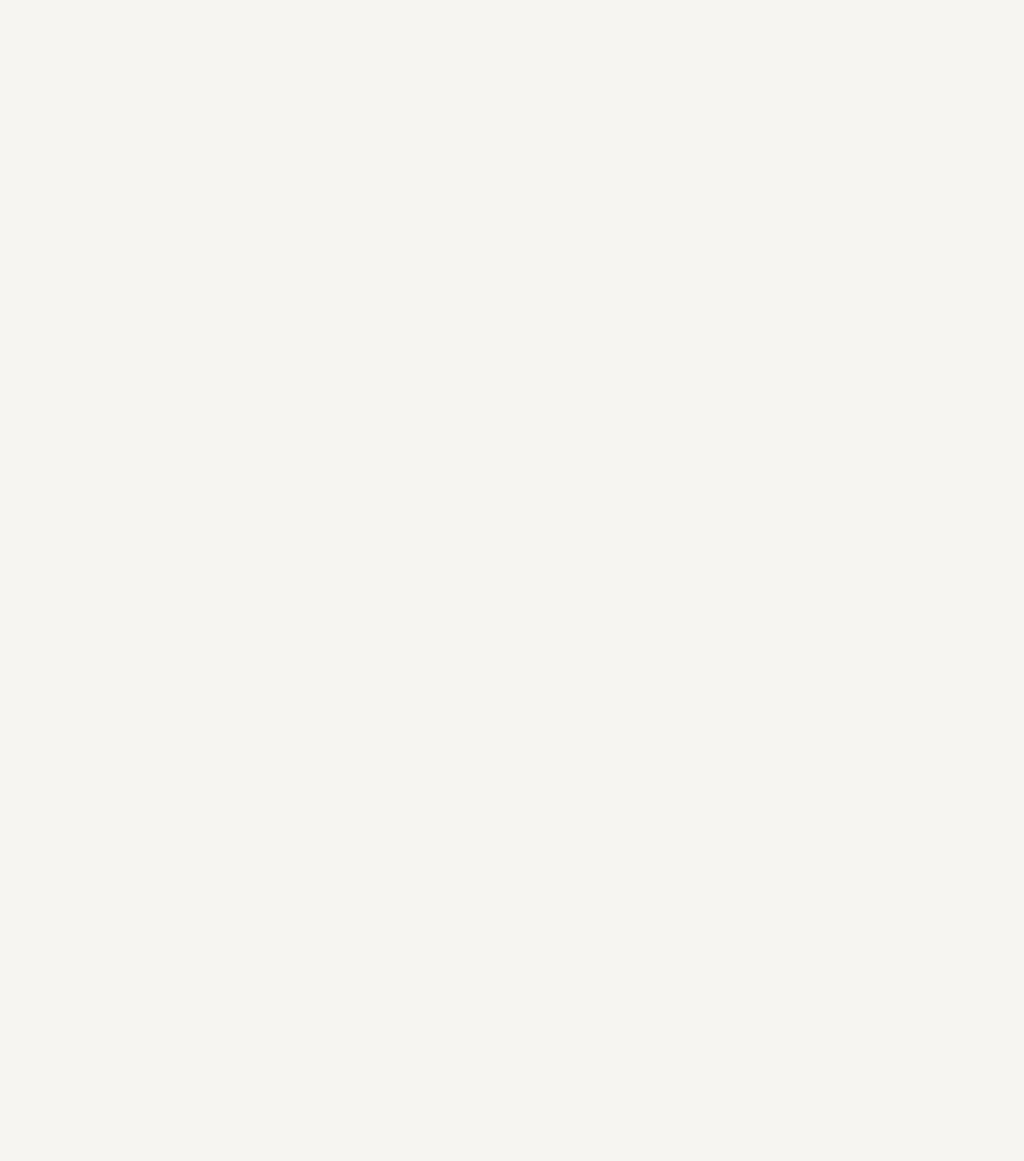
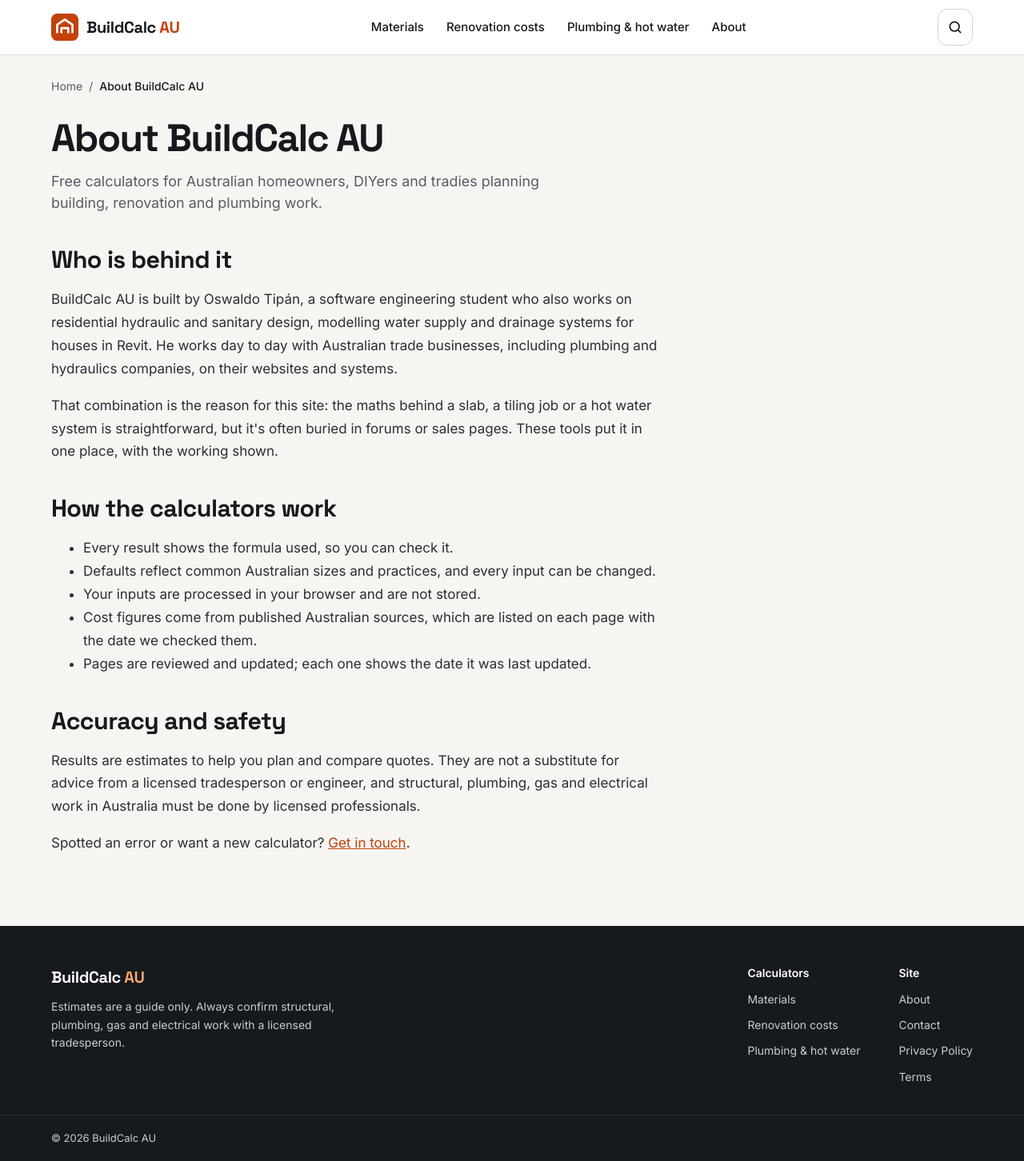
Before and after one commit to ImaGaf/ConstructionTools, an Astro site: page /about in a window 1280 px wide. Before the commit this address had no page. Shown: the whole page at 80% size. Before the commit the page ends 800 px from the top, so only its background shows below. Built offline with nearby package versions, Linux system fonts and the light colour scheme; Astro itself is replaced by a stand-in of ours.

Commit message:
Restore About and Contact pages with real contact email
Co-Authored-By: Claude Opus 5.5 <noreply@anthropic.com>
Claude-Session: https://claude.ai/code/session_01Lk4mhGFSwM5YKZ5PgkZtmF

```diff
--- a/src/layouts/Base.astro
+++ b/src/layouts/Base.astro
@@ -87,6 +87,7 @@ const schemas = schema ? (Array.isArray(schema) ? schema : [schema]) : [];
           {CATEGORIES.map((c) => (
             <a href={`/${c.slug}/`} aria-current={section === c.slug ? 'page' : undefined}>{c.name}</a>
           ))}
+          <a href="/about/">About</a>
         </nav>
         <div class="header-actions">
           <a class="btn icon-btn" href="/#calculators" aria-label="Find a calculator"><Icon name="search" size={20} /></a>
@@ -94,6 +95,8 @@ const schemas = schema ? (Array.isArray(schema) ? schema : [schema]) : [];
             <summary class="btn icon-btn" aria-label="Menu"><Icon name="menu" size={20} /></summary>
             <nav class="panel" aria-label="Mobile">
               {CATEGORIES.map((c) => <a href={`/${c.slug}/`}>{c.name}</a>)}
+              <a href="/about/">About</a>
+              <a href="/contact/">Contact</a>
             </nav>
           </details>
         </div>
@@ -117,6 +120,8 @@ const schemas = schema ? (Array.isArray(schema) ? schema : [schema]) : [];
           </div>
           <div>
             <strong>Site</strong>
+            <a href="/about/">About</a>
+            <a href="/contact/">Contact</a>
             <a href="/privacy-policy/">Privacy Policy</a>
             <a href="/terms/">Terms</a>
           </div>
--- a/src/layouts/CalculatorLayout.astro
+++ b/src/layouts/CalculatorLayout.astro
@@ -61,7 +61,7 @@ const schema = [
     inLanguage: 'en-AU',
     dateModified: updated,
     offers: { '@type': 'Offer', price: '0', priceCurrency: 'AUD' },
-    author: { '@type': 'Person', name: SITE.author.name, jobTitle: SITE.author.role },
+    author: { '@type': 'Person', name: SITE.author.name, jobTitle: SITE.author.role, url: new URL(SITE.author.url, Astro.site).href },
     publisher: { '@type': 'Organization', name: SITE.name, url: homeUrl },
   },
   {
@@ -93,7 +93,7 @@ const schema = [
     <p class="lede">{lede}</p>
     <p class="byline">
       <span class="avatar" aria-hidden="true">{SITE.author.initials}</span>
-      <span>By <strong>{SITE.author.name}</strong> · Updated <time datetime={updated}>{updatedLabel}</time></span>
+      <span>By <a href={SITE.author.url}>{SITE.author.name}</a> · Updated <time datetime={updated}>{updatedLabel}</time></span>
     </p>
 
     <div class="calc-grid">
--- /dev/null
+++ b/src/pages/about.astro
@@ -0,0 +1,58 @@
+---
+import Base from '../layouts/Base.astro';
+import { SITE } from '../site.config';
+
+const schema = {
+  '@context': 'https://schema.org',
+  '@type': 'AboutPage',
+  mainEntity: {
+    '@type': 'Person',
+    name: SITE.author.name,
+    jobTitle: SITE.author.role,
+    url: new URL('/about/', Astro.site).href,
+  },
+};
+---
+<Base title="About" description={`About ${SITE.name}: who builds the calculators and how they work.`} schema={schema}>
+  <div class="wrap">
+    <nav class="crumbs" aria-label="Breadcrumb"><a href="/">Home</a><span aria-hidden="true">/</span><span aria-current="page">About {SITE.name}</span></nav>
+    <div class="prose">
+      <h1>About {SITE.name}</h1>
+      <p class="lede">
+        Free calculators for Australian homeowners, DIYers and tradies planning building,
+        renovation and plumbing work.
+      </p>
+
+      <h2>Who is behind it</h2>
+      <p>
+        {SITE.name} is built by {SITE.author.name}, a software engineering student who also works on
+        residential hydraulic and sanitary design, modelling water supply and drainage systems for
+        houses in Revit. He works day to day with Australian trade businesses, including plumbing
+        and hydraulics companies, on their websites and systems.
+      </p>
+      <p>
+        That combination is the reason for this site: the maths behind a slab, a tiling job or a hot
+        water system is straightforward, but it's often buried in forums or sales pages. These tools
+        put it in one place, with the working shown.
+      </p>
+
+      <h2>How the calculators work</h2>
+      <ul>
+        <li>Every result shows the formula used, so you can check it.</li>
+        <li>Defaults reflect common Australian sizes and practices, and every input can be changed.</li>
+        <li>Your inputs are processed in your browser and are not stored.</li>
+        <li>Cost figures come from published Australian sources, which are listed on each page with the date we checked them.</li>
+        <li>Pages are reviewed and updated; each one shows the date it was last updated.</li>
+      </ul>
+
+      <h2>Accuracy and safety</h2>
+      <p>
+        Results are estimates to help you plan and compare quotes. They are not a substitute for
+        advice from a licensed tradesperson or engineer, and structural, plumbing, gas and electrical
+        work in Australia must be done by licensed professionals.
+      </p>
+
+      <p>Spotted an error or want a new calculator? <a href="/contact/">Get in touch</a>.</p>
+    </div>
+  </div>
+</Base>
--- a/src/pages/index.astro
+++ b/src/pages/index.astro
@@ -103,7 +103,7 @@ const schema = [
         ))}
       </ul>
       <p class="tools-empty" id="tools-empty" hidden>
-        No calculator matches that yet. More are on the way.
+        No calculator matches that yet. <a href="/contact/">Tell us what you need</a>.
       </p>
     </section>
 
--- a/src/site.config.ts
+++ b/src/site.config.ts
@@ -4,7 +4,7 @@ export const SITE = {
   tagline: 'Free building & renovation calculators for Australians',
   description:
     'Free calculators for Australian building, renovation and plumbing jobs: concrete, tiles, renovation costs, hot water systems and more.',
-  contactEmail: 'hello@example.com.au',
+  contactEmail: 'oswaldoj.tipan@gmail.com',
   locale: 'en_AU',
 
   // Persona detrás del sitio (E-E-A-T). Completa antes de publicar.
@@ -12,6 +12,7 @@ export const SITE = {
     name: 'Oswaldo Tipán',
     initials: 'OT',
     role: 'Software engineering student with residential hydraulic design experience',
+    url: '/about/',
   },
 
   // Cuando AdSense te apruebe, pon aquí tu ID (ca-pub-XXXXXXXXXXXXXXXX).
```
Also changed, not shown: CLAUDE.md (+7 -5 lines), docs/ROADMAP.md (+2 -2 lines), src/pages/contact.astro (added, +13 -0 lines).
